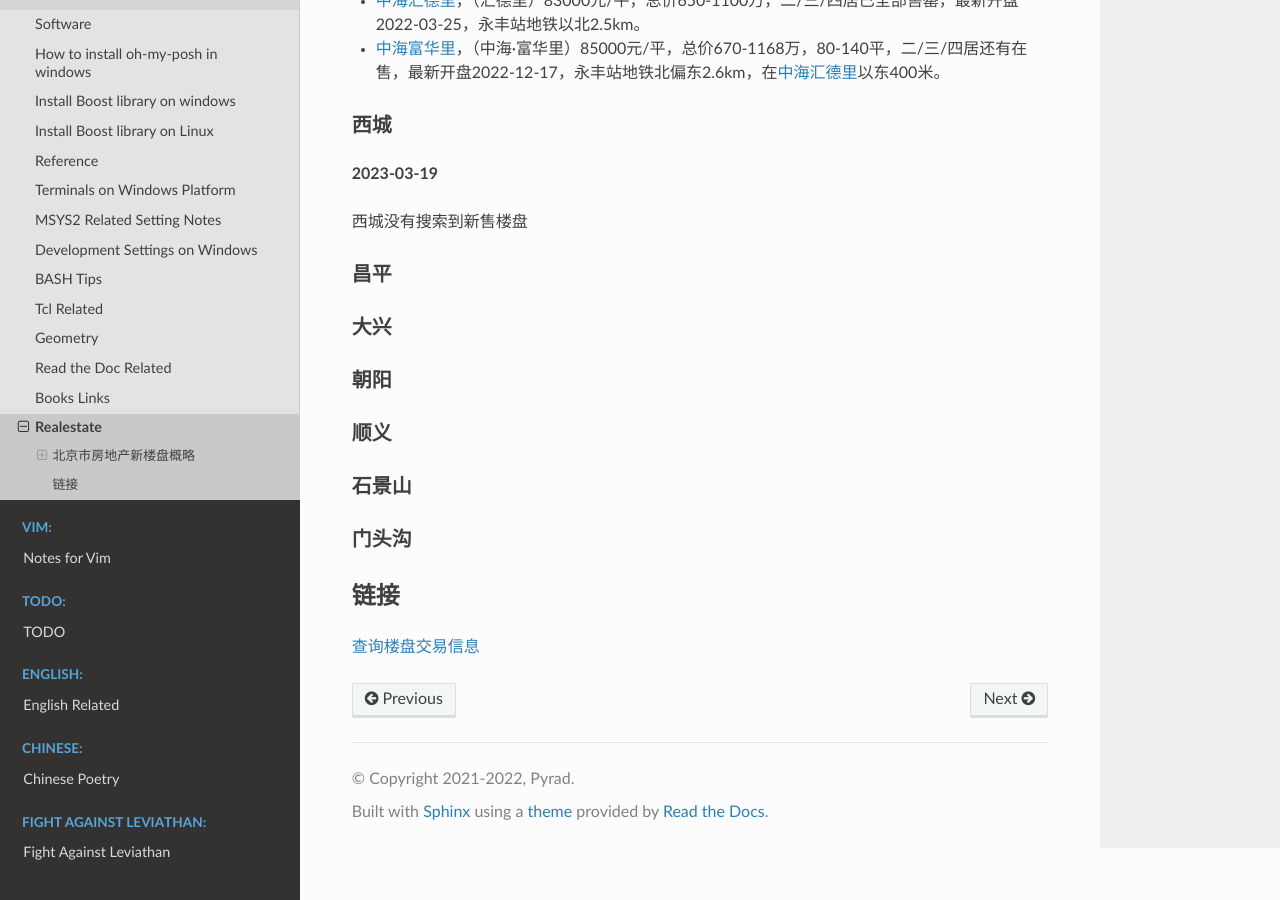
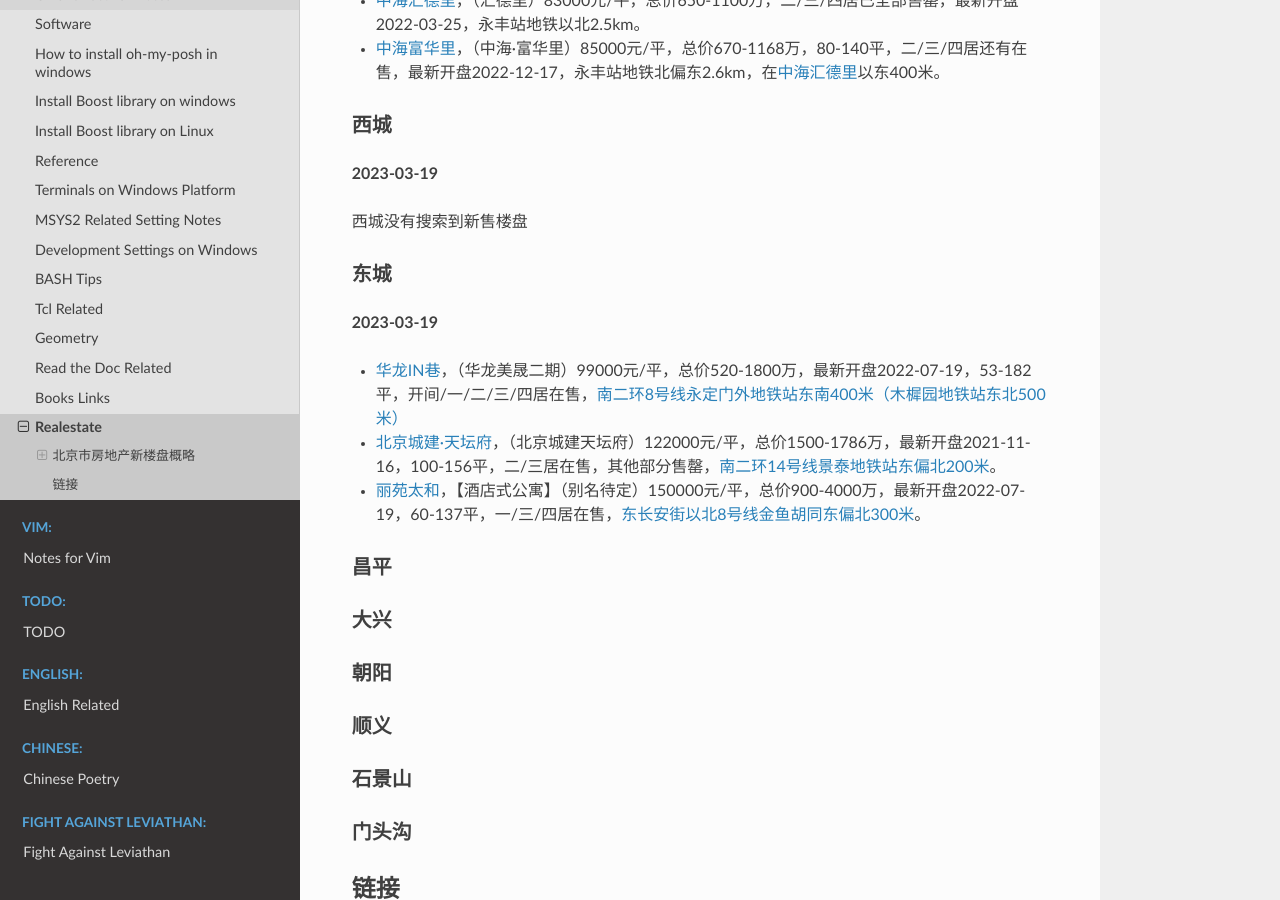
Before and after one commit to Pyrad/pyradnotes, a Sphinx documentation site: the page built from source/Notes/realestate.md, in a window 1280 px wide and 900 px high, scrolled down 379 px. Built offline with Sphinx 7.4.7 and the Read the Docs theme 2.0.0, drawn with Linux system fonts in a browser that asks for light colours.

Commit message:
Realestate Dongcheng district

```diff
--- a/source/Notes/realestate.md
+++ b/source/Notes/realestate.md
@@ -17,6 +17,14 @@
 
 西城没有搜索到新售楼盘
 
+### 东城
+
+**2023-03-19**
+
+- [华龙IN巷](https://bj.fang.ke.com/loupan/p_hlINxbmxnd/)，（华龙美晟二期）99000元/平，总价520-1800万，最新开盘2022-07-19，53-182平，开间/一/二/三/四居在售，[南二环8号线永定门外地铁站东南400米（木樨园地铁站东北500米）](https://j.map.baidu.com/c3/t5bg)
+- [北京城建·天坛府](https://bj.fang.ke.com/loupan/p_bjcjttfbmiph/)，（北京城建天坛府）122000元/平，总价1500-1786万，最新开盘2021-11-16，100-156平，二/三居在售，其他部分售罄，[南二环14号线景泰地铁站东偏北200米](https://j.map.baidu.com/44/7_Ed)。
+- [丽苑太和](https://bj.fang.ke.com/loupan/p_lythbmryv/)，【酒店式公寓】（别名待定）150000元/平，总价900-4000万，最新开盘2022-07-19，60-137平，一/三/四居在售，[东长安街以北8号线金鱼胡同东偏北300米](https://j.map.baidu.com/4d/rNbg)。
+
 ### 昌平
 
 ### 大兴
```
